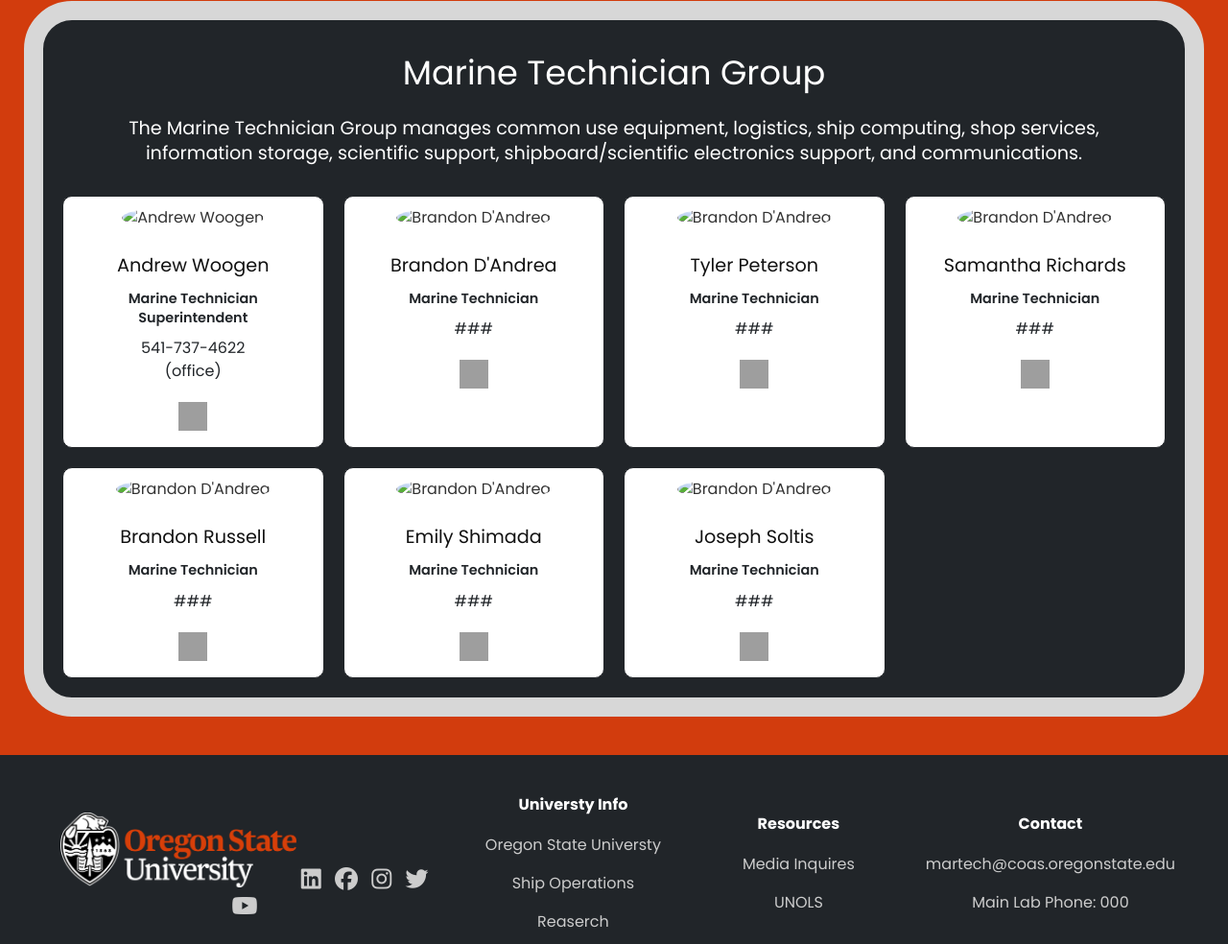
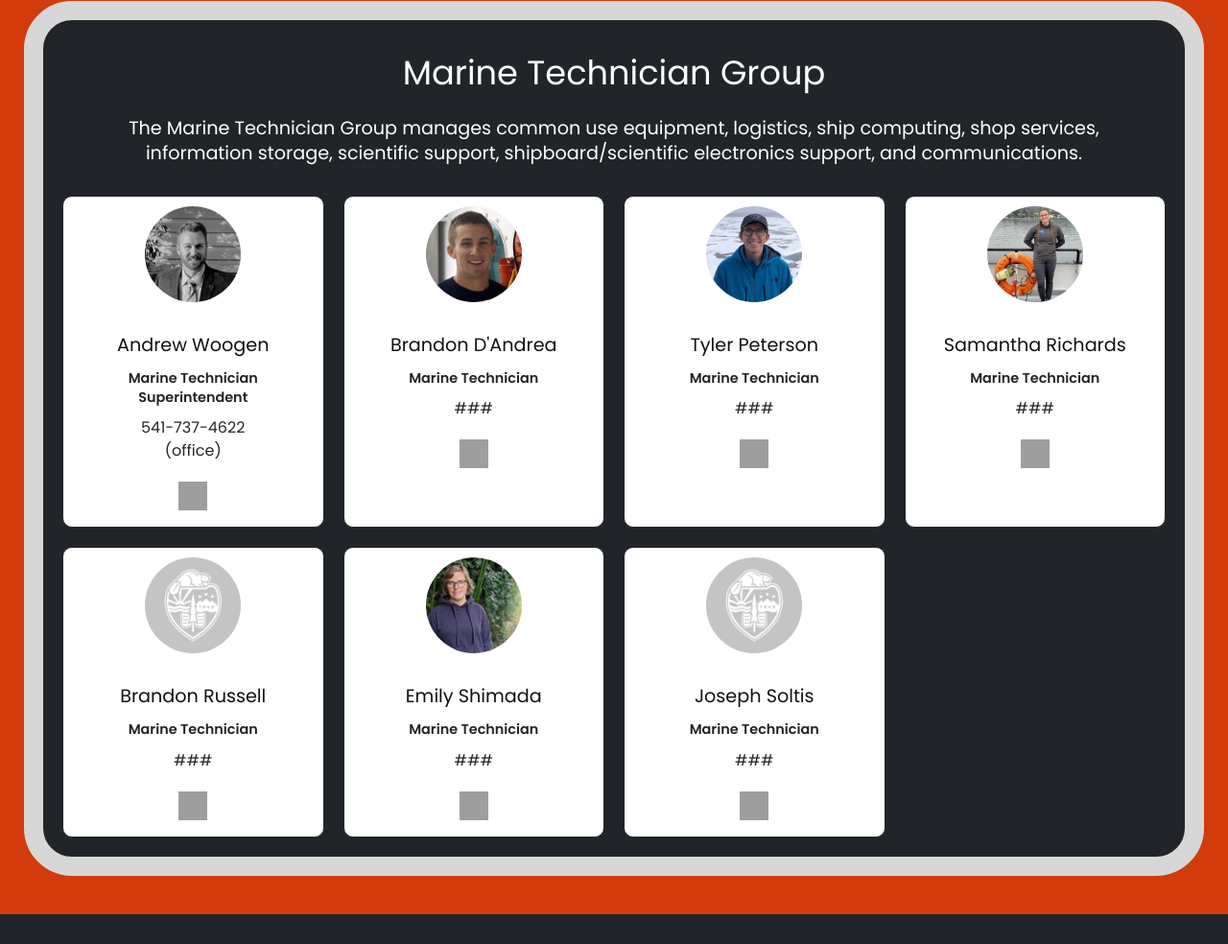
Before and after one commit to josephsoltis/taani_int_site, a plain HTML site: page osu_internal_v1/our_team/OurTeamPg.html in a window 1280 px wide. Shown: the part 822-1806 px from the top of the page at 96% size. Drawn offline with Linux system fonts and the light colour scheme; the site is published under a folder, as on GitHub Pages, so addresses that start at the root find nothing; grey boxes are pictures that could not be loaded.

Commit message:
final image correction push

```diff
--- a/osu_internal_v1/our_team/OurTeamPg.html
+++ b/osu_internal_v1/our_team/OurTeamPg.html
@@ -21,7 +21,7 @@
     <!-- link to css file -->
     <link rel="stylesheet" href="OurTeamPg.CSS" />
     <!--to create favicon on site make sure image is saved in file that in html of project, href is link to folder location then type defines an icon   -->
-    <link rel="shortcut icon" href="/Images/OSUfaviconlogo.png" type="image/x-icon" />
+    <link rel="shortcut icon" href="../Images/OSUfaviconlogo.png" type="image/x-icon" />
 
 </head>
 
@@ -31,8 +31,8 @@
         <div class="container bg-light">
             <!-- div for logo -->
             <div class="logo">
-                <a href="/index.html">
-                    <img src="/Images/OSUVertLogoBlack.png" alt="logo" width="300px" height="100px" />
+                <a href="../index.html">
+                    <img src="../Images/OSUVertLogoBlack.png" alt="logo" width="300px" height="100px" />
                 </a>
             </div>
 
@@ -50,10 +50,10 @@
                         <a href="https://coriolix.taani.oregonstate.edu/">Coriolix</a>
                     </li>
                     <li>
-                        <a href="/live_cams/LiveCamPg.html">Live Cams</a>
+                        <a href="../live_cams/LiveCamPg.html">Live Cams</a>
                     </li>
                     <li>
-                        <a href="/our_team/OurTeamPg.html" class="dropdown-toggle">Our Team</a>
+                        <a href="../our_team/OurTeamPg.html" class="dropdown-toggle">Our Team</a>
                         <ul class="dropdown">
                             <li><a href="#rv-taani-crew">R/V Taani Crew</a></li>
                             <li><a href="#marine-technician-group">Marine Technician Group</a></li>
@@ -166,8 +166,8 @@
                 <div class="team-grid">
                     <!-- Andrew Woogen -->
                     <div class="team-member">
-                        <a href="/Images/team photos/woogen_andrew_220x220.jpg" data-lightbox="team-photos">
-                            <img src="/Images/team photos/woogen_andrew_220x220.jpg" alt="Andrew Woogen"
+                        <a href="../Images/team photos/woogen_andrew_220x220.jpg" data-lightbox="team-photos">
+                            <img src="../Images/team photos/woogen_andrew_220x220.jpg" alt="Andrew Woogen"
                                 class="team-photo">
                         </a>
                         <h3 class="text-med text-light">Andrew Woogen</h3>
@@ -181,8 +181,8 @@
 
                     <!-- Brandon D'Andrea -->
                     <div class="team-member">
-                        <a href="/Images/team photos/dandrea_brandon_220x220.jpg" data-lightbox="team-photos">
-                            <img src="/Images/team photos/dandrea_brandon_220x220.jpg" alt="Brandon D'Andrea"
+                        <a href="../Images/team photos/dandrea_brandon_220x220.jpg" data-lightbox="team-photos">
+                            <img src="../Images/team photos/dandrea_brandon_220x220.jpg" alt="Brandon D'Andrea"
                                 class="team-photo">
                         </a>
                         <h3 class="text-med">Brandon D'Andrea</h3>
@@ -196,8 +196,9 @@
 
                     <!-- Tyler Peterson -->
                     <div class="team-member">
-                        <a href="/Images/team photos/peterson-tyler.jpg" data-lightbox="team-photos">
-                            <img src="/Images/team photos/peterson-tyler.jpg" alt="Brandon D'Andrea" class="team-photo">
+                        <a href="../Images/team photos/peterson-tyler.jpg" data-lightbox="team-photos">
+                            <img src="../Images/team photos/peterson-tyler.jpg" alt="Brandon D'Andrea"
+                                class="team-photo">
                         </a>
                         <h3 class="text-med">Tyler Peterson</h3>
                         <p class="text-sm">Marine Technician</p>
@@ -210,8 +211,8 @@
 
                     <!-- Samantha Christine Richards -->
                     <div class="team-member">
-                        <a href="/Images/team photos/richards-samantha.jpg" data-lightbox="team-photos">
-                            <img src="/Images/team photos/richards-samantha.jpg" alt="Brandon D'Andrea"
+                        <a href="../Images/team photos/richards-samantha.jpg" data-lightbox="team-photos">
+                            <img src="../Images/team photos/richards-samantha.jpg" alt="Brandon D'Andrea"
                                 class="team-photo">
                         </a>
                         <h3 class="text-med">Samantha Richards</h3>
@@ -225,8 +226,8 @@
 
                     <!-- Brandon Russell -->
                     <div class="team-member">
-                        <a href="/Images/team photos/profile-default.png" data-lightbox="team-photos">
-                            <img src="/Images/team photos/profile-default.png" alt="Brandon D'Andrea"
+                        <a href="../Images/team photos/profile-default.png" data-lightbox="team-photos">
+                            <img src="../Images/team photos/profile-default.png" alt="Brandon D'Andrea"
                                 class="team-photo">
                         </a>
                         <h3 class="text-med">Brandon Russell</h3>
@@ -240,8 +241,9 @@
 
                     <!-- Emily Shimada -->
                     <div class="team-member">
-                        <a href="/Images/team photos/shimada-emily.jpg" data-lightbox="team-photos">
-                            <img src="/Images/team photos/shimada-emily.jpg" alt="Brandon D'Andrea" class="team-photo">
+                        <a href="../Images/team photos/shimada-emily.jpg" data-lightbox="team-photos">
+                            <img src="../Images/team photos/shimada-emily.jpg" alt="Brandon D'Andrea"
+                                class="team-photo">
                         </a>
                         <h3 class="text-med">Emily Shimada</h3>
                         <p class="text-sm">Marine Technician</p>
@@ -254,8 +256,8 @@
 
                     <!-- Joseph Soltis -->
                     <div class="team-member">
-                        <a href="/Images/team photos/profile-default.png" data-lightbox="team-photos">
-                            <img src="/Images/team photos/profile-default.png" alt="Brandon D'Andrea"
+                        <a href="../Images/team photos/profile-default.png" data-lightbox="team-photos">
+                            <img src="../Images/team photos/profile-default.png" alt="Brandon D'Andrea"
                                 class="team-photo">
                         </a>
                         <h3 class="text-med">Joseph Soltis</h3>
```
